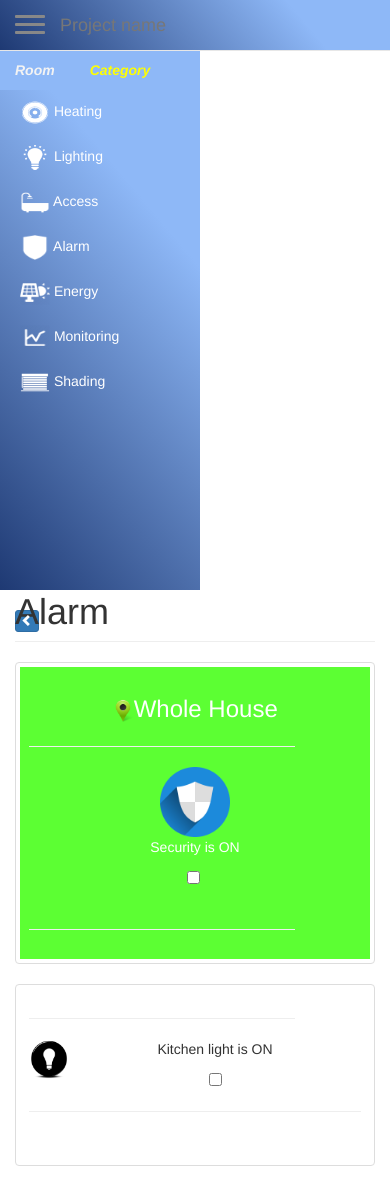
After one commit to provole/db, a PHP site: page /pages/admin.php in a window 390 px wide. The commit adds this page. Run offline with PHP 8.4, Linux system fonts and the light colour scheme; data that the repository does not hold is empty; some libraries are stand-ins or nearby versions.

Commit message:
adding the admin page

```diff
--- /dev/null
+++ b/pages/admin.php
@@ -0,0 +1,299 @@
+<?php
+$query=mysql_connect("localhost","root","");
+mysql_select_db("freeze",$query);
+
+
+?>
+<!DOCTYPE html>
+<html lang="en">
+    <head>
+        <meta http-equiv="content-type" content="text/html; charset=UTF-8">
+        <meta charset="utf-8">
+        <title>Dashboard</title>
+        <meta name="generator" content="Bootply" />
+        <meta name="viewport" content="width=device-width, initial-scale=1, maximum-scale=1">
+        <meta name="description" content="Example of the Bootstrap dashboard teplate with a  collapsible offcanvas sidebar. The left sidebar collaspes on smaller screens and can be toggled." />
+        <link href="//netdna.bootstrapcdn.com/bootstrap/3.1.1/css/bootstrap.min.css" rel="stylesheet">
+        <link rel="stylesheet" type="text/css" href="../css/nav.css">
+        <link rel="stylesheet" type="text/css" href="../css/sidenav.css">
+        <!--[if lt IE 9]>
+          <script src="//html5shim.googlecode.com/svn/trunk/html5.js"></script>
+        <![endif]-->
+        <link rel="apple-touch-icon" href="/bootstrap/img/apple-touch-icon.png">
+        <link rel="apple-touch-icon" sizes="72x72" href="/bootstrap/img/apple-touch-icon-72x72.png">
+        <link rel="apple-touch-icon" sizes="114x114" href="/bootstrap/img/apple-touch-icon-114x114.png">
+
+	<script src="../jquery/jquery-2.2.0.min.js"></script>
+		<script type="text/javascript" src="../jquery/script.js"></script>
+
+
+
+
+
+
+
+
+        <!-- CSS code from Bootply.com editor -->
+
+        <style type="text/css">
+            /*
+ * Style tweaks
+ * --------------------------------------------------
+ */
+body {
+  padding-top: 50px;
+
+}
+footer {
+  padding-left: 15px;
+  padding-right: 15px;
+  background-color: #fff;
+}
+			.navbar-inverse{
+				background: -moz-linear-gradient(220deg, rgba(142,184,247,1) 24%, rgba(30,57,115,1) 100%);
+background: -webkit-gradient(linear, left bottom, right top, color-stop(0%, rgba(30,57,115,1)), color-stop(76%, rgba(142,184,247,1)));  safari4+,chrome
+background: -webkit-linear-gradient(220deg, rgba(142,184,247,1) 24%, rgba(30,57,115,1) 100%);
+background: -o-linear-gradient(220deg, rgba(142,184,247,1) 24%, rgba(30,57,115,1) 100%);
+background: linear-gradient(230deg, rgba(142,184,247,1) 24%, rgba(30,57,115,1) 100%);
+filter: progid:DXImageTransform.Microsoft.gradient( startColorstr='#1e3973', endColorstr='#8eb8f7',GradientType=1 );
+			}
+/*
+ * Off Canvas
+ * --------------------------------------------------
+ */
+@media screen and (max-width: 768px) {
+  .row-offcanvas {
+    position: relative;
+    -webkit-transition: all 0.25s ease-out;
+    -moz-transition: all 0.25s ease-out;
+    transition: all 0.25s ease-out;
+  }
+
+  .row-offcanvas-left
+  .sidebar-offcanvas {
+    left: -33%;
+  }
+
+  .row-offcanvas-left.active {
+    left: 33%;
+  }
+
+  .sidebar-offcanvas {
+    position: absolute;
+    top: 0;
+    width: 33%;
+    margin-left: 10px;
+  }
+
+}
+
+
+/* Sidebar navigation */
+
+        </style>
+    </head>
+
+    <!-- HTML code from Bootply.com editor -->
+
+    <body  >
+        <div class="bgColor">
+     <div class="navbar navbar-default navbar-fixed-top" role="navigation" id="slide-nav">
+        <div class="container">
+        <div class="navbar-header">
+    <a class="navbar-toggle">
+      <span class="sr-only">Toggle navigation</span>
+      <span class="icon-bar"></span>
+      <span class="icon-bar"></span>
+      <span class="icon-bar"></span>
+     </a>
+    <a class="navbar-brand" href="#">Project name</a>
+   </div>
+   <div id="slidemenu">
+
+
+    <ul class="nav navbar-nav">
+    <a href="../index.php"><li class="active"><img src="../source_files/homeicon.png" height="30" alt="home"/></li></a>
+     <a href="controller.php"><li class="active"><img src="../source_files/offbtnn.png" height="30" alt="controls"/></li></a>
+     <a href="controls.php"><li class="active"><img src="../source_files/eye.png" height="30" alt="controls"/></li></a>
+
+
+    </ul>
+
+   </div>
+  </div>
+ </div>
+<div class="container-fluid">
+  <div class="row row-offcanvas row-offcanvas-left">
+    <div class="col-sm- col-md-3" id="sidebar" role="navigation">
+
+            <ul class="nav nav-sidebarTwo">
+
+                <li><a href="controller.php">Room</a></li>
+                <li class="active"><a href="#">Category</a></li>
+
+
+            </ul>
+    </div><!--/span-->
+    </div>
+    </div>
+
+</div>
+<div class="container-fluid">
+	<div class="row row-offcanvas row-offcanvas-left">
+		<div class="col-sm-3 col-md-3" id="sidebar" role="navigation">
+
+           	<ul class="nav nav-sidebar">
+
+
+              	<li><a href="heating.php"><img src="../source_files/heating.png" height="25" width="30" /> Heating</a></li>
+                <li><a href="lighting.php"><img src="../source_files/lights.png" height="25" width="30" /> Lighting</a></li>
+                 <li><a href="access.php"><img src="../source_files/bathroom.png" height="25" width="30" /> Access</a></li>
+                <li><a href="alarm.php"><img src="../source_files/alarm.png" height="25" width="30" /> Alarm</a></li>
+                 <li><a href="energy.php"><img src="../source_files/energ.png" height="25" width="30" /> Energy</a></li>
+                <li><a href="monitoring.php"><img src="../source_files/monitoring.png" height="25" width="30" /> Monitoring</a></li>
+                <li><a href="shading.php"><img src="../source_files/shading.png" height="25" width="30" /> Shading</a></li>
+            </ul>
+		</div><!--/span-->
+
+<div class="col-sm- col-md-8 main">
+ 			<p class="visible-xs">
+            	<button type="button" class="btn btn-primary btn-xs" data-toggle="offcanvas"><a href="../index.php"><i class="glyphicon glyphicon-chevron-left"></i></a></button>
+			</p>
+
+		  <h1 class="page-header">
+            Alarm
+
+          </h1>
+
+          <div class="row placeholders">
+
+
+
+          	<section id="portfolio" class="portfolio">
+    			<div class="container">
+      				<div class="row">
+        				<div class="col-lg-10 col-lg-offset-1 text-center">
+
+          					<div class="row">
+
+                                  <div class="col-md-4">
+              <div class="thumbnail">
+                <div class="caption" id="depends">
+                  <!-- DISPLAYS STATUS IF ANYTHING IS UNLOCKED-->
+                <h3 class="left"><img src="../source_files/location.png" height="30" />Whole House</h3>
+          <hr align="left" width="80%"/>
+          <img src="../source_files/security.png" class="security" width="70" height="70">
+          <p align="center">Security is
+          <?php
+$query3=mysql_query("select * from choice where id=4");
+$query4=mysql_fetch_array($query3);
+if($query4['choice']=="off")
+{
+echo "<style>#depends{background:#ff5252;color:#fff;}</style>OFF";
+
+}
+            else{
+              echo "<style>#depends{background:#5CFF33;color:#fff;}</style>ON";
+            }
+
+?>
+          </p>
+          <div class="security">
+<input type="checkbox" name="security" class="security-checkbox" id="mysecurity"
+<?php
+$query3=mysql_query("select * from choice where id=4");
+$query4=mysql_fetch_array($query3);
+if($query4['choice']=="off")
+{
+echo "checked";
+}
+?> />
+
+
+
+
+
+<label class="security-label" for="mysecurity">
+<div class="security-inner"></div>
+<div class="security-switch"></div>
+</label>
+</div>
+
+
+          <br><hr align="left" width="80%"/>
+
+          <!-- <p align="left">There are 2 doors unlocked</p> -->
+
+
+
+          </div>
+
+                </div>
+              </div>
+            <div class="col-md-4">
+                          <div class="thumbnail">
+                          <div class="caption">
+                  <!-- DISPLAYS STATUS IF ANYTHING IS UNLOCKED-->
+
+                       <hr align="left" width="80%"/>
+          <img class="security" src="../source_files/lightoff.png" width="40" height="40" align="left"> <p>Kitchen light is
+
+            <?php
+$query3=mysql_query("select * from choice where id=2");
+$query4=mysql_fetch_array($query3);
+if($query4['choice']=="off")
+{
+echo "OFF";
+}
+            else{
+              echo "ON";
+            }
+?>
+
+
+
+
+
+            </p><div class="kopche">
+<input type="checkbox" name="kopche" class="kopche-checkbox" id="mykopche"
+<?php
+$query3=mysql_query("select * from choice where id=2");
+$query4=mysql_fetch_array($query3);
+if($query4['choice']=="off")
+{
+echo "checked";
+}
+?> />
+
+<hr>
+
+
+
+<label class="kopche-label" for="mykopche">
+<div class="kopche-inner"></div>
+<div class="kopche-switch"></div>
+</label>
+</div>
+</div>
+</div>
+</div>
+
+
+                    </div>
+
+                  </div>
+                </div>
+						</div>
+		  </div>
+			</div>
+		</div>
+		</section>
+	</div>
+
+
+		</div></div><!--/span--></div></div>
+        <!--<script type="text/javascript"> ////// refresh script
+  setTimeout(function () { location.reload(true); },7000);
+</script>-->
+    </body>
+</html>
--- a/pages/controls.php
+++ b/pages/controls.php
@@ -86,7 +86,7 @@ mysql_select_db("freeze",$query);
           <div class="row">
             <div class="col-md-4">
               <div class="thumbnail">
-                <div class="caption">
+                <div class="caption" id="depends">
                   <!-- DISPLAYS STATUS IF ANYTHING IS UNLOCKED-->
              		<h3 class="left">Status</h3>
 					<hr align="left" width="80%"/>
@@ -97,11 +97,11 @@ $query3=mysql_query("select * from choice where id=4");
 $query4=mysql_fetch_array($query3);
 if($query4['choice']=="off")
 {
-echo "OFF";
+echo "<style>#depends{background:#ff5252;color:#fff;}</style>OFF";
 
 }
 						else{
-							echo "ON";
+							 echo "<style>#depends{background:#5CFF33;color:#fff;}</style>ON";
 						}
 
 
```
